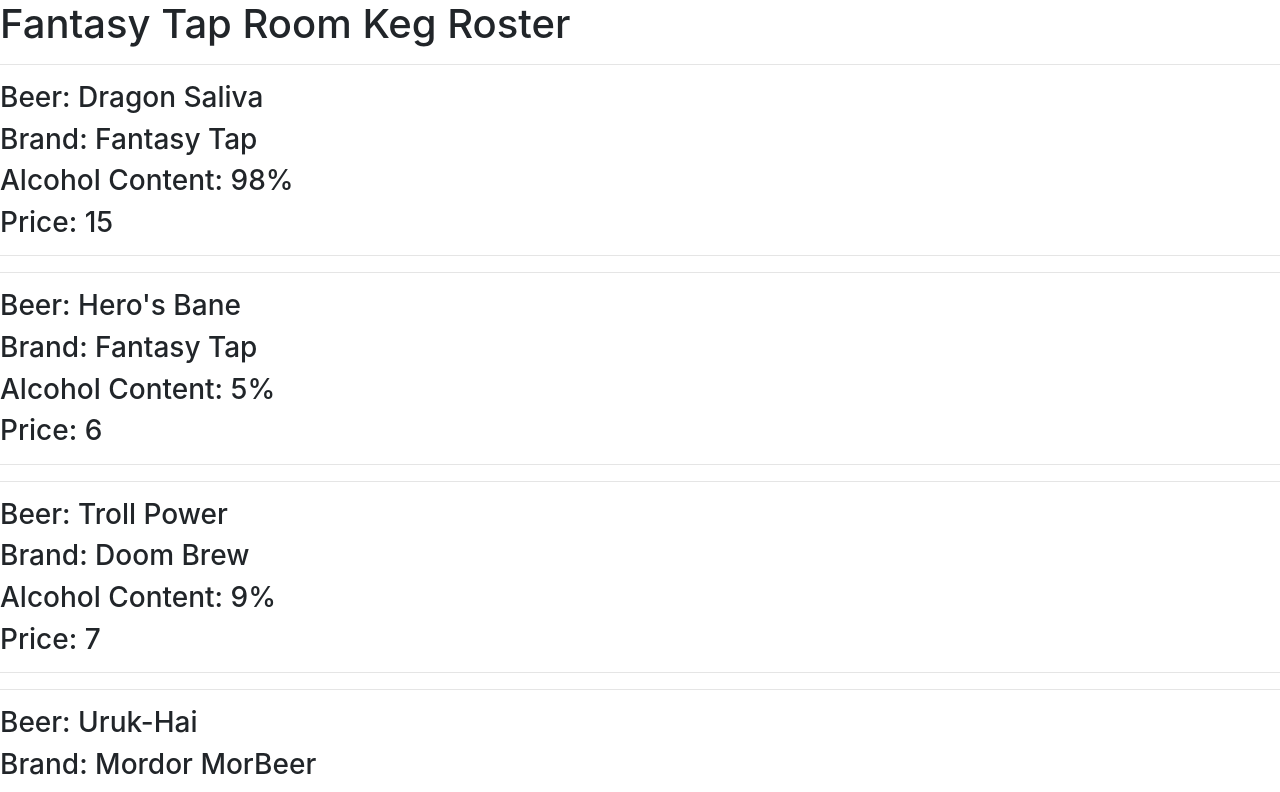
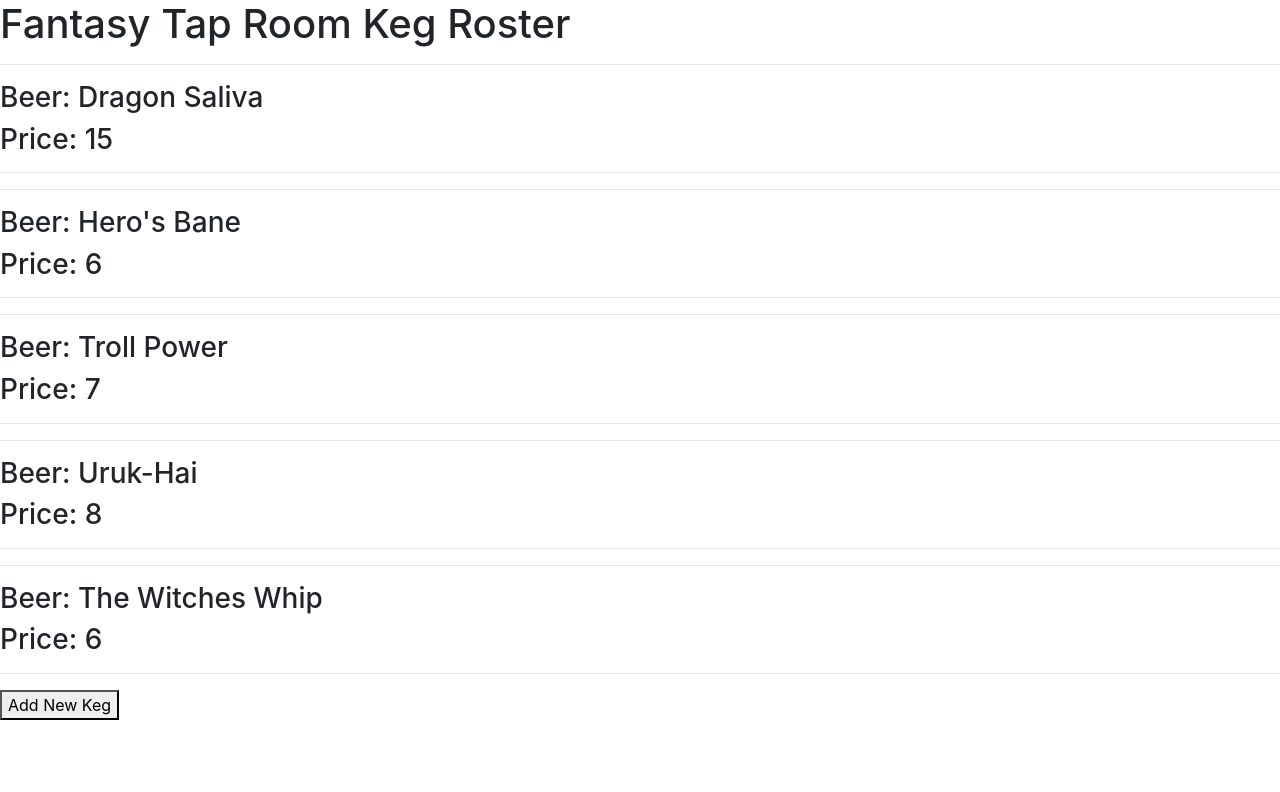
Before and after one commit to hubba180/fantasy-tap-redux, a React (Create React App) app: page / in a window 1280 px wide. Shown: the top 792 px of the page. Built offline with nearby package versions, Linux system fonts and the light colour scheme.

Commit message:
add details page and click function to see details

```diff
--- a/package.json
+++ b/package.json
@@ -8,6 +8,7 @@
     "@testing-library/user-event": "^7.2.1",
     "bootstrap": "^4.5.2",
     "react": "^16.13.1",
+    "react-bootstrap": "^1.3.0",
     "react-dom": "^16.13.1",
     "react-scripts": "3.4.3"
   },
--- a/src/components/Keg.js
+++ b/src/components/Keg.js
@@ -4,10 +4,10 @@ function Keg(prop) {
   return (
   <React.Fragment>
     <hr />
-    <h3>Beer: {prop.name}</h3>
-    <h3>Brand: {prop.brand}</h3>
-    <h3>Alcohol Content: {prop.alcContent}</h3>
-    <h3>Price: {prop.price}</h3>
+    <div onClick = {() => prop.whenClicked(prop.id)}>
+      <h3>Beer: {prop.name}</h3>
+      <h3>Price: {prop.price}</h3>
+    </div>
     <hr />
   </React.Fragment>
   )
--- a/src/components/KegControl.js
+++ b/src/components/KegControl.js
@@ -1,69 +1,103 @@
 import React from "react";
 import KegList from "./KegList";
+import { v4 } from 'uuid';
 import NewKegForm from "./NewKegForm";
+import KegDetail from "./KegDetail";
 
 class KegControl extends React.Component {
   constructor(props) {
     super(props);
     this.state = {
       FormSwitch: false,
+      SelectedKeg: null,
       CurrentKegs: [
         {
           name: "Dragon Saliva",
           brand: "Fantasy Tap",
           alcContent: "98%",
-          price: 15
+          price: 15,
+          quantity: 124,
+          id: v4()
         },
         {
           name: "Hero's Bane",
           brand: "Fantasy Tap",
           alcContent: "5%",
-          price: 6
+          price: 6,
+          quantity: 124,
+          id: v4()
         },
         {
           name: "Troll Power",
           brand: "Doom Brew",
           alcContent: "9%",
-          price: 7
+          price: 7,
+          quantity: 124,
+          id: v4()
         },
         {
           name: "Uruk-Hai",
           brand: "Mordor MorBeer",
           alcContent: "7%",
-          price: 8
+          price: 8,
+          quantity: 124,
+          id: v4()
         },
         {
           name: "The Witches Whip",
           brand: "Fantasy Tap",
           alcContent: "5%",
-          price: 6
+          price: 6,
+          quantity: 124,
+          id: v4()
         }
       ]
     }
+  }
+  handleSelectedKeg = (id) => {
+    console.log(id)
+    const selectedKeg = this.state.CurrentKegs.filter(keg => keg.id === id)[0];
+    this.setState({SelectedKeg: selectedKeg});
   }
 
   handleAddNewKeg = (newKeg) => {
     const newCurrentKegList = this.state.CurrentKegs.concat(newKeg);
     this.setState({
       CurrentKegs: newCurrentKegList,
-      formVisibleOnPage: false
-    });
+      FormSwitch: false});
   }
 
-  viewForm = () => {
-    this.setState({FormSwitch: true});
+  handleClick = () => {
+    if (this.state.SelectedKeg != null) {
+      this.setState({
+        FormSwitch: false,
+        SelectedKeg: null
+        });
+    } else {
+      this.setState(prevState => ({
+        FormSwitch: !prevState.FormSwitch
+      }));
+    }
   }
 
   render() {
     let CurrentVisibleState = null;
-    if (this.state.FormSwitch === false) {
-      CurrentVisibleState = <KegList currentKegs = {this.state.CurrentKegs} viewForm = {this.viewForm}/>;
+    let buttonText = null;
+    if (this.state.SelectedKeg != null) {
+      CurrentVisibleState = <KegDetail keg = {this.state.SelectedKeg} />
+      buttonText = "Return Current Kegs";
+    }
+    else if (this.state.FormSwitch === false) {
+      CurrentVisibleState = <KegList currentKegs = {this.state.CurrentKegs} onKegSelection= {this.handleSelectedKeg} />;
+      buttonText = "Add New Keg";
     } else {
       CurrentVisibleState = <NewKegForm addNewKeg= {this.handleAddNewKeg} />
+      buttonText = "Return Current Kegs";
     }
     return (
       <React.Fragment>
         {CurrentVisibleState}
+        <button onClick={this.handleClick}>{buttonText}</button>
       </React.Fragment>
     );
   }
--- /dev/null
+++ b/src/components/KegDetail.js
@@ -0,0 +1,18 @@
+import React from "react";
+
+function KegDetail(props){
+  const { keg } = props;
+
+  return (
+    <React.Fragment>
+      <h2>{keg.name}'s' Details</h2>
+      <h3>Brand: {keg.brand}</h3>
+      <h3>Alcohol Content: {keg.alcContent}</h3>
+      <h3>Quantity: {keg.quantity}</h3>
+      <h3>Price: {keg.price}</h3>
+      <hr/>
+    </React.Fragment>
+  );
+}
+
+export default KegDetail;
--- a/src/components/KegList.js
+++ b/src/components/KegList.js
@@ -4,8 +4,16 @@ import Keg from "./Keg";
 function KegList(prop) {
   return (
   <React.Fragment>
-    {prop.currentKegs.map(product => <Keg name={product.name} price={product.price} brand={product.brand} alcContent={product.alcContent} />)}
-    <button onClick= {prop.viewForm}>Add new keg</button>
+    {prop.currentKegs.map(product => <Keg
+    whenClicked= { prop.onKegSelection }
+    name={product.name}
+    price={product.price}
+    brand={product.brand}
+    quantity={product.quantity}
+    alcContent={product.alcContent}
+    id={product.id}
+    key={product.id} />)}
+    {/* <button onClick= {prop.viewForm}>Add new keg</button> */}
   </React.Fragment>
   )
 }
--- a/src/components/NewKegForm.js
+++ b/src/components/NewKegForm.js
@@ -1,12 +1,19 @@
 import React from "react";
 import ReusableForm from "./ReusableForm";
+import { v4 } from 'uuid';
 import PropTypes from "prop-types";
 
 function NewKegForm(props){
 
   function handleNewKegFormSubmission(event) {
     event.preventDefault();
-    props.addNewKeg({name: event.target.names.value});
+    props.addNewKeg({
+      name: event.target.name.value,
+      brand: event.target.brand.value,
+      alcContent: event.target.alcContent.value,
+      price: event.target.price.value,
+      quantity: event.target.quantity.value,
+      id: v4()});
   }
 
   return (
--- a/src/components/ReusableForm.js
+++ b/src/components/ReusableForm.js
@@ -10,7 +10,32 @@ function ReusuableForm(props) {
         <Form.Group>
           <Form.Control
             type='text'
-            name='name' />
+            name='name'
+            placeholder='Beer Name' />
+        </Form.Group>
+        <Form.Group>
+          <Form.Control
+            type='text'
+            name='brand'
+            placeholder='Beer Brand' />
+        </Form.Group>
+        <Form.Group>
+          <Form.Control
+            type='text'
+            name='alcContent'
+            placeholder='Alcohol Content' />
+        </Form.Group>
+        <Form.Group>
+          <Form.Control
+            type='text'
+            name='price'
+            placeholder='Price' />
+        </Form.Group>
+        <Form.Group>
+          <Form.Control
+            type='text'
+            name='quantity'
+            placeholder='Quantity' />
         </Form.Group>
         <div style={{padding: 10}}>
           <Button variant="info" type='submit'>{props.buttonText}</Button>
```
Also changed, not shown: 1 other file (tests, documents, lock files or other folders).
